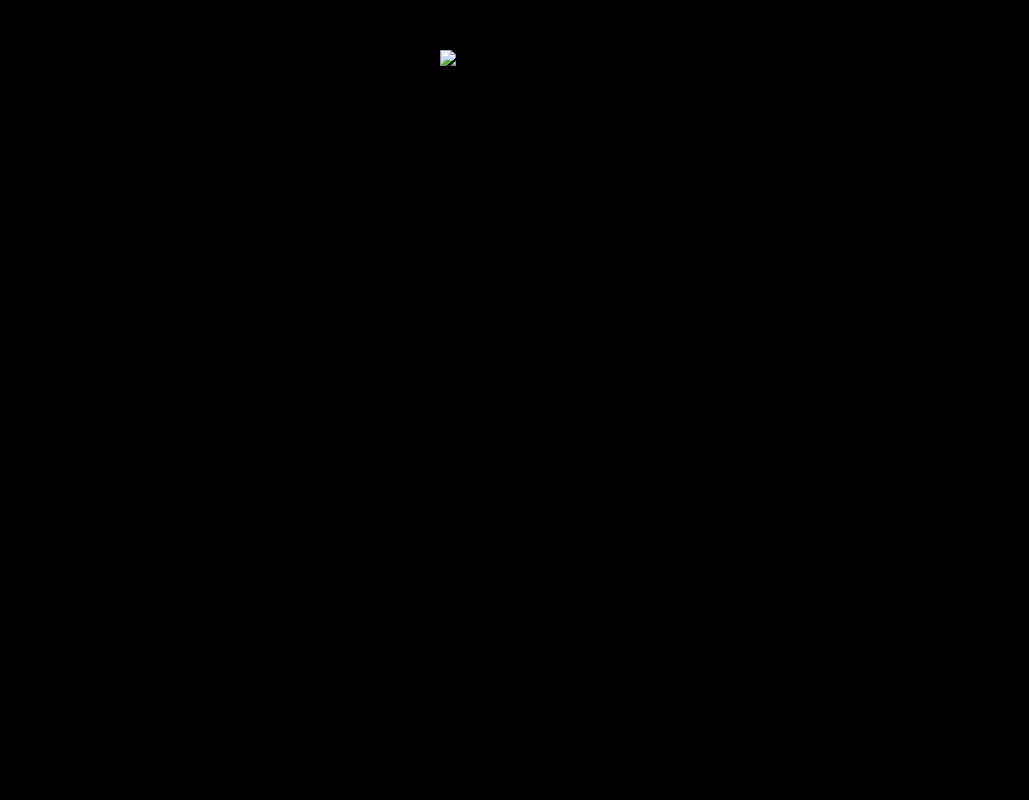
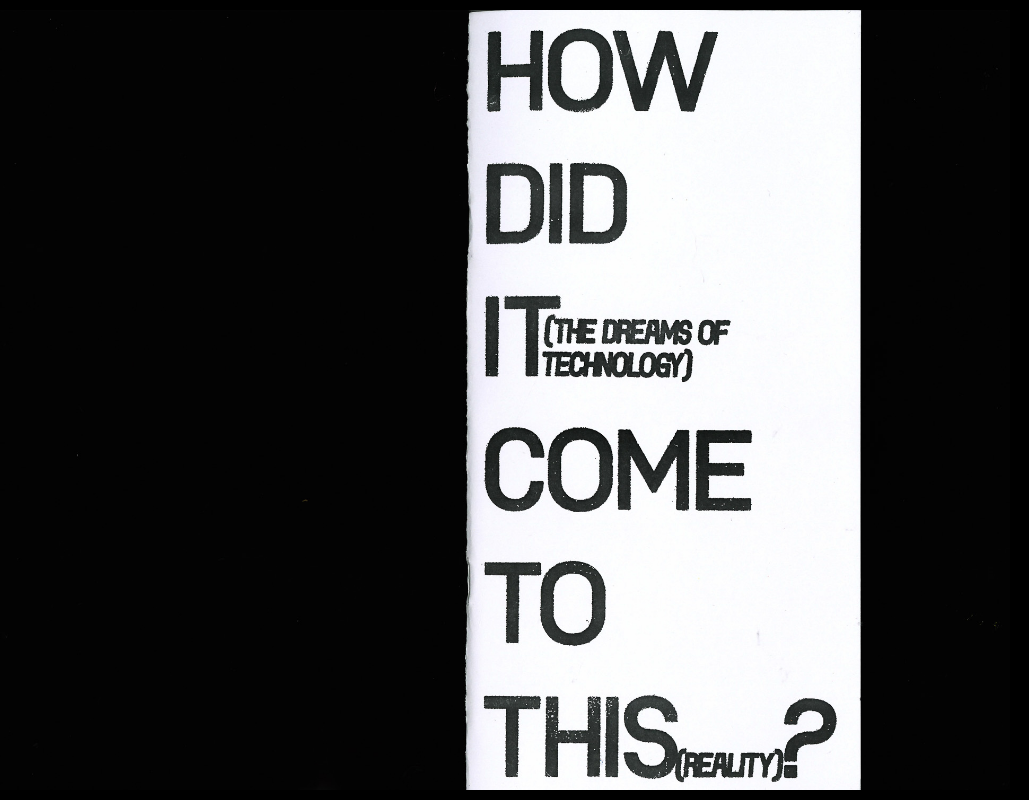
Before and after one commit to Syllicone/HDICTT, a plain HTML site: page index.html in a window 1280 px wide. Shown: the whole page, without its empty margins (173-1202 px from the left). Drawn offline with Linux system fonts and the light colour scheme.

Commit message:
Update index.html

```diff
--- a/index.html
+++ b/index.html
@@ -1,60 +1,55 @@
 <!DOCTYPE html>
 <html>
 <head>
-    <meta charset="UTF-8">
+    <meta charset="utf-8" />
     <title>Book Viewer</title>
+    <meta name="viewport" content="width=device-width,initial-scale=1" />
     <style>
-        body {
-            font-family: sans-serif;
-            display: flex;
-            flex-direction: column;
-            align-items: center;
-            margin-top: 50px;
-            background-color: #000000
+        html,body{
+            height:100%;
+            margin:0;
+            background:#000;
         }
-        img {
-            max-width: 90vw;
-            max-height: 85vh;
+        body{
+            display:flex;
+            align-items:center;
+            justify-content:center;
+            outline:none; /* allow focusing for key events without visible outline */
         }
-        .controls {
-            margin-top: 20px;
-            display: none;
+        img{
+            max-width:calc(100vw - 20px);
+            max-height:calc(100vh - 20px);
+            -webkit-user-drag:none;
+            user-select:none;
         }
-        button {
-            padding: 10px 20px;
-            font-size: 16px;
-            margin: 0 10px;
-        }
+        /* optional: hide cursor after a short delay for cleaner view */
+        body.idle *{ cursor:none; }
     </style>
 </head>
-<body>
-<img id="pageImage" src="" alt="Page">
-
-<div class="controls">
-    <button onclick="prevPage()">Previous</button>
-    <button onclick="nextPage()">Next</button>
-</div>
+<body tabindex="0">
+    <img id="pageImage" src="" alt="Page scan">
 
     <script>
-    // List of image filenames
+        // List your image files (relative to this index.html)
         const pages = [
-        "Assets/page_00.jpg",
-        "Assets/page_01.jpg",
-        "Assets/page_02.jpg",
-        "Assets/page_03.jpg",
-        "Assets/page_04.jpg",
-        "Assets/page_05.jpg",
-        "Assets/page_06.jpg",
-        "Assets/page_07.jpg",
-        "Assets/page_08.jpg",
-        "Assets/page_09.jpg",
-        "Assets/page_10.jpg"
+            "Assets/page-00.jpg",
+            "Assets/page-01.jpg",
+            "Assets/page-02.jpg",
+            "Assets/page-03.jpg",
+            "Assets/page-04.jpg",
+            "Assets/page-05.jpg",
+            "Assets/page-06.jpg",
+            "Assets/page-07.jpg",
+            "Assets/page-08.jpg",
+            "Assets/page-09.jpg",
+            "Assets/page-10.jpg"
         ];
 
         let current = 0;
+        const img = document.getElementById("pageImage");
 
         function showPage() {
-        document.getElementById("pageImage").src = pages[current];
+            img.src = pages[current];
         }
 
         function prevPage() {
@@ -71,18 +66,30 @@
             }
         }
 
-    // Show the first page on load
-    showPage();
-
-    // Handle arrow key presses
-    document.addEventListener("keydown", function(event) {
-        if (event.key === "ArrowLeft") {
+        // keyboard navigation (left/right arrows)
+        document.body.addEventListener("keydown", (e) => {
+            if (e.key === "ArrowLeft") {
                 prevPage();
-        } else if (event.key === "ArrowRight") {
+            } else if (e.key === "ArrowRight") {
                 nextPage();
             }
         });
+
+        // ensure the body has focus so key events work
+        window.addEventListener("load", () => {
+            showPage();
+            document.body.focus();
+            // optional: hide cursor after inactivity for cleaner view
+            let t;
+            const idleClass = "idle";
+            const resetIdle = () => {
+                document.body.classList.remove(idleClass);
+                clearTimeout(t);
+                t = setTimeout(() => document.body.classList.add(idleClass), 1500);
+            };
+            document.addEventListener("mousemove", resetIdle, {passive:true});
+            resetIdle();
+        });
     </script>
-
 </body>
 </html>
```
Lines whose indentation alone changed are shown as unchanged.
